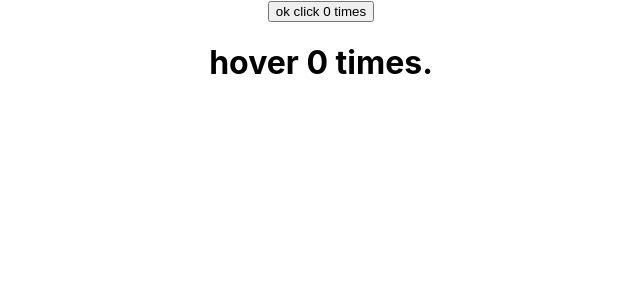
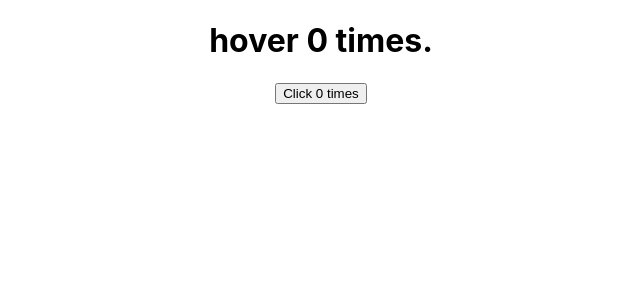
Before and after one commit to pritsakhvala/ReactJS-Course, a React (Create React App) app: page / in a window 1280 px wide. Shown: the top 300 px of the page, without its empty margins (319-959 px from the left). Built offline with nearby package versions, Linux system fonts and the light colour scheme.

Commit message:
Render props create files for counter

```diff
--- a/src/App.js
+++ b/src/App.js
@@ -1,12 +1,12 @@
 import logo from "./logo.svg";
 import "./App.css";
-import ClickCount from "./Components/ClickCount";
-import HoverCount from "./Components/HoverCount";
+import ClickCounterTwo from "./Components/ClickCounterTwo";
+import HoverCounterTwo from "./Components/HoverCounterTwo";
 function App() {
   return (
     <div className="App">
-      <ClickCount name="ok" />
-      <HoverCount />
+      <ClickCounterTwo />
+      <HoverCounterTwo />
     </div>
   );
 }
--- /dev/null
+++ b/src/Components/ClickCounterTwo.js
@@ -0,0 +1,26 @@
+import React, { Component } from "react";
+
+class ClickCounterTwo extends Component {
+  constructor(props) {
+    super(props);
+    this.state = {
+      count: 0,
+    };
+  }
+  incrementCount = () => {
+    this.setState((prevCount) => {
+      return { count: prevCount.count + 1 };
+    });
+  };
+
+  render() {
+    const { count } = this.state;
+    return (
+      <div>
+        <h1 onMouseOver={this.incrementCount}>hover {count} times.</h1>
+      </div>
+    );
+  }
+}
+
+export default ClickCounterTwo;
--- /dev/null
+++ b/src/Components/HoverCounterTwo.js
@@ -0,0 +1,26 @@
+import React, { Component } from "react";
+
+class HoverCounterTwo extends Component {
+  constructor(props) {
+    super(props);
+    this.state = {
+      count: 0,
+    };
+  }
+  incrementCount = () => {
+    this.setState((prevCount) => {
+      return { count: prevCount.count + 1 };
+    });
+  };
+
+  render() {
+    const { count } = this.state;
+    return (
+      <div>
+        <button onClick={this.incrementCount}>Click {count} times</button>
+      </div>
+    );
+  }
+}
+
+export default HoverCounterTwo;
```
